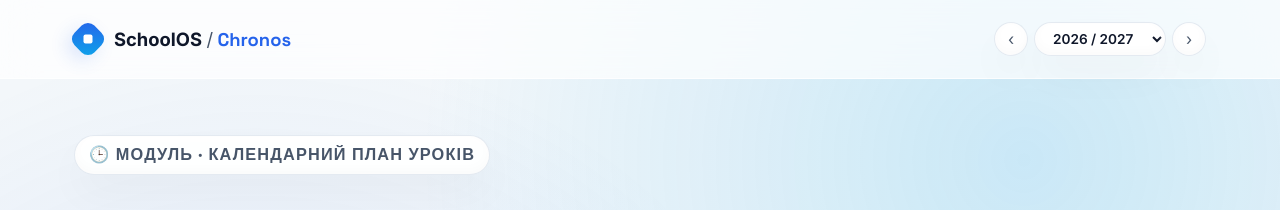
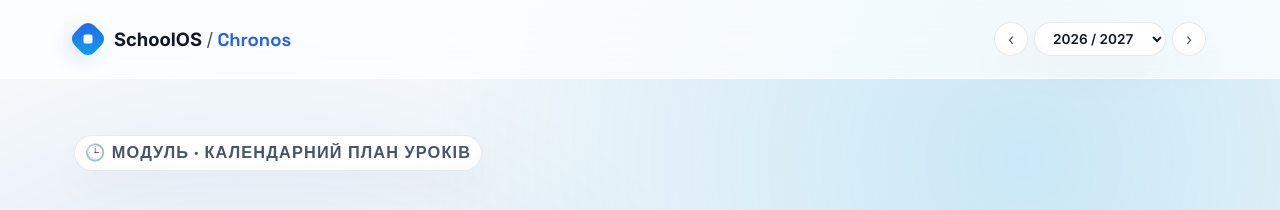
Before and after one commit to schoolosua/schoolosua.github.io, a React (Vite) app in the folder chronos/: page / in a window 1280 px wide. Shown: the top 210 px of the page. Built offline with nearby package versions, Linux system fonts and the light colour scheme; a web font is replaced by a local one.

Commit message:
chronos: shrink hero badge further (0.6rem, 4px 10px)

```diff
--- a/chronos/src/styles.css
+++ b/chronos/src/styles.css
@@ -183,13 +183,13 @@ a { text-decoration: none; color: inherit; }
 .hero-badge {
   display: inline-flex;
   align-items: center;
-  gap: 8px;
+  gap: 6px;
   background: var(--glass-bg);
   border: 1px solid var(--card-border-flat);
-  padding: 6px 14px;
+  padding: 4px 10px;
   border-radius: 999px;
   font-family: 'Space Grotesk', sans-serif;
-  font-size: 0.68rem;
+  font-size: 0.6rem;
   font-weight: 600;
   line-height: 1;
   text-transform: uppercase;
```
